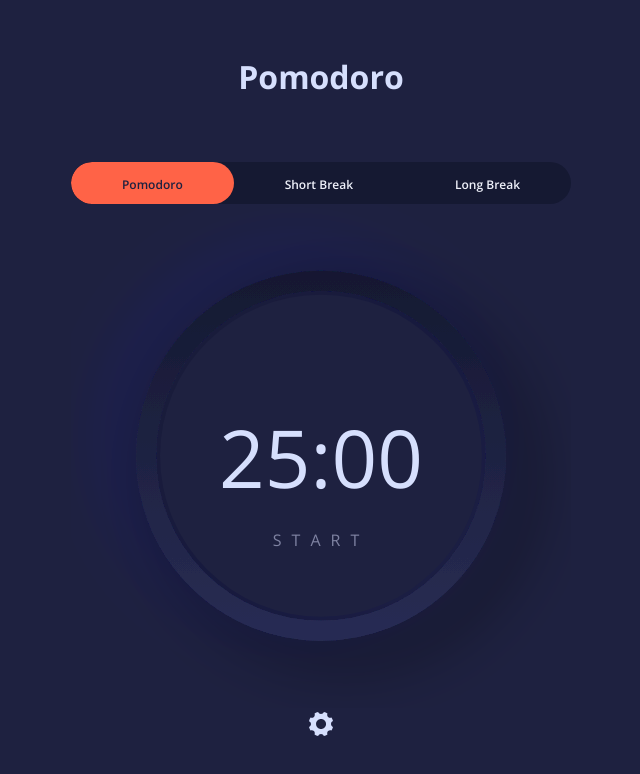
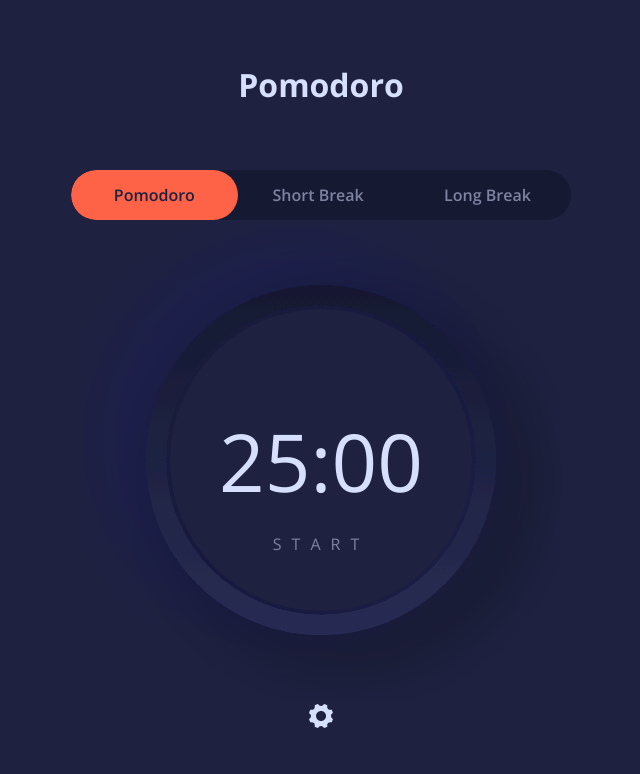
Before and after one commit to huyenluu/pomodoro, a Next.js app: page / in a window 1280 px wide. Shown: the top 774 px of the page, without its empty margins (319-959 px from the left). Built offline with nearby package versions, Linux system fonts and the light colour scheme.

Commit message:
update animation on ButtonGroup components and other minor ui fix

```diff
--- a/components/ButtonGroup.js
+++ b/components/ButtonGroup.js
@@ -1,51 +1,66 @@
-import React from "react";
+//
+
+import React, { useRef, useEffect, useState } from "react";
 import { motion } from "framer-motion";
 import { useTheme } from "styled-components";
 import { TabBar } from "../styles/Index.styles";
 
 function ButtonGroup({ activeTab, onTabChange, mainColor }) {
   const theme = useTheme();
-  const buttonVariants = {
-    inactive: {
-      backgroundColor: "transparent",
-      color: theme.colors.greyLight,
-      transition: {
-        duration: 1,
-        easy: "easeInOut",
-      },
-    },
-    active: {
-      backgroundColor: mainColor,
-      color: theme.colors.naviBlue,
-      transition: {
-        duration: 1,
-        ease: "easeInOut",
-      },
-    },
-  };
+  const pomodoroRef = useRef(null);
+  const shortBreakRef = useRef(null);
+  const longBreakRef = useRef(null);
+
+  const [activeBtn, setActiveBtn] = useState({position:0, label:''});
+
+  useEffect(() => {
+    switch (activeTab) {
+      case "pomodoro":
+        setActiveBtn({position:pomodoroRef.current.offsetLeft, label:'Pomodoro'});
+        break;
+      case "shortBreak":
+        setActiveBtn({position:shortBreakRef.current.offsetLeft, label:'Short Break'});
+        break;
+      case "longBreak":
+        setActiveBtn({position:longBreakRef.current.offsetLeft, label: 'Long Break'});
+        break;
+      default:
+        break;
+    }
+  }, [activeTab]);
+
   return (
     <TabBar>
       <motion.button
+        animate={{
+          x: activeBtn.position,
+          transition: { duration: 0.5, ease: "easeInOut" }
+        }}
+        style={{
+          position: "absolute",
+          width: "33.33%",
+          height: "100%",
+          backgroundColor: mainColor,
+          color: theme.colors.naviBlue,
+        }}
+      >
+        {activeBtn.label}
+      </motion.button>
+      <motion.button
+        ref={pomodoroRef}
         onClick={() => onTabChange("pomodoro")}
-        variants={buttonVariants}
-        initial={"inactive"}
-        animate={activeTab === "pomodoro" ? "active" : "inactive"}
       >
         Pomodoro
       </motion.button>
       <motion.button
+        ref={shortBreakRef}
         onClick={() => onTabChange("shortBreak")}
-        variants={buttonVariants}
-        initial={"inactive"}
-        animate={activeTab === "shortBreak" ? "active" : "inactive"}
       >
         Short Break
       </motion.button>
       <motion.button
+        ref={longBreakRef}
         onClick={() => onTabChange("longBreak")}
-        variants={buttonVariants}
-        initial={"inactive"}
-        animate={activeTab === "longBreak" ? "active" : "inactive"}
       >
         Long Break
       </motion.button>
--- a/components/CircularProgressBar.js
+++ b/components/CircularProgressBar.js
@@ -3,11 +3,10 @@ import { motion } from "framer-motion";
 import { CircularContent } from "../styles/Index.styles";
 import { useTheme } from "styled-components";
 
-//to-do recalculate RASDIUS
 function CircularProgress({
   progress,
   mainColor,
-  size = 500,
+  size = 480,
   strokeWidth = 10,
   children,
 }) {
@@ -31,8 +30,8 @@ function CircularProgress({
 
   return (
     <motion.svg
-      width="100%"
-      height="100%"
+      width={size}
+      height={size}
       viewBox={`0 0 ${size} ${size}`}
       className="timer-svg"
     >
--- a/components/Main.js
+++ b/components/Main.js
@@ -6,14 +6,11 @@ import { IoIosSettings } from "react-icons/io";
 import { AppContainer } from "../styles/Index.styles";
 import { SettingsContext } from "../context/SettingContext";
 
-//to-do: check responsiveness
-//to-do: handle timer finish state
-
 function Main() {
   const [isModalOpen, setIsModalOpen] = useState(false);
   const { settings } = useContext(SettingsContext);
   return (
-    <AppContainer font={settings.font}>
+    <AppContainer $font={settings.font}>
       <h1 className="title">Pomodoro</h1>
       <Timer />
       <div onClick={() => setIsModalOpen(true)}>
--- a/components/SettingsModal.js
+++ b/components/SettingsModal.js
@@ -10,7 +10,7 @@ import {
 } from "../styles/Settings.styles";
 import { SettingsContext } from "../context/SettingContext";
 
-//to-do: handle setting changes
+
 function SettingsModal({ isOpen, onClose }) {
   const { settings, setSettings } = useContext(SettingsContext);
   const [values, setValues] = useState(settings);
--- a/pages/_document.js
+++ b/pages/_document.js
@@ -1,6 +1,34 @@
-import { Html, Head, Main, NextScript } from "next/document";
+import Document, { Html, Head, Main, NextScript } from 'next/document';
+import { ServerStyleSheet } from 'styled-components';
 
-export default function Document() {
+class MyDocument extends Document {
+  static async getInitialProps(ctx) {
+    const sheet = new ServerStyleSheet();
+    const originalRenderPage = ctx.renderPage;
+
+    try {
+      ctx.renderPage = () =>
+        originalRenderPage({
+          enhanceApp: (App) => (props) =>
+            sheet.collectStyles(<App {...props} />),
+        });
+
+      const initialProps = await Document.getInitialProps(ctx);
+      return {
+        ...initialProps,
+        styles: (
+          <>
+            {initialProps.styles}
+            {sheet.getStyleElement()}
+          </>
+        ),
+      };
+    } finally {
+      sheet.seal();
+    }
+  }
+
+  render() {
     return (
       <Html>
         <Head>
@@ -27,3 +55,6 @@ export default function Document() {
       </Html>
     );
   }
+}
+
+export default MyDocument;
--- a/pages/index.js
+++ b/pages/index.js
@@ -4,11 +4,10 @@ import Head from "next/head";
 import { ThemeProvider } from "styled-components";
 import { theme } from "../styles/Theme.style";
 import { SettingsProvider } from "../context/SettingContext";
-//import Main from "../components/Main"
+import Main from "../components/Main"
 
-//to-do: check responsiveness
-//to-do: handle timer finish state
-const Main = dynamic(() => import("../components/Main"), { ssr: false });
+
+//const Main = dynamic(() => import("../components/Main"), { ssr: true });
 function App() {
   return (
     <>
--- a/styles/Index.styles.js
+++ b/styles/Index.styles.js
@@ -1,7 +1,8 @@
 import styled from "styled-components";
+import {media} from "./Theme.style";
 
 export const AppContainer = styled.div`
-  font-family: ${(props) => props.font};
+  font-family: ${(props) => props.$font};
   background-color: ${(props) => props.theme.colors.naviBlue};
   display: flex;
   justify-content: center;
@@ -36,6 +37,7 @@ export const AppContainer = styled.div`
 // Button Group
 
 export const TabBar = styled.div`
+  position: relative;
   display: flex;
   border-radius: 1.75rem;
   overflow: hidden;
@@ -43,6 +45,9 @@ export const TabBar = styled.div`
   width: 100%;
   max-width: 500px;
   button {
+    display: flex;
+    align-items: center;
+    justify-content: center;
     flex-grow: 1;
     padding: 16px 20px;
     border: none;
@@ -52,7 +57,10 @@ export const TabBar = styled.div`
     border-radius: 1.75rem;
     color: ${(props) => props.theme.colors.grey};
     font-weight: 600;
-    font-size: 0.75rem;
+    font-size: 1rem;
+    @media ${media.small} {
+      font-size: .75rem;
+    }
   }
 `;
 
@@ -62,6 +70,7 @@ export const CircularContent = styled.div`
   justify-content: center;
   align-items: center;
   height: 100%;
+  width:100%;
   .time-container {
     position: relative;
   }
--- a/styles/Settings.styles.js
+++ b/styles/Settings.styles.js
@@ -1,4 +1,5 @@
 import styled from "styled-components";
+import {media} from "./Theme.style";
 
 export const ModalOverlay = styled.div`
   position: fixed;
@@ -48,6 +49,12 @@ export const ModalOverlay = styled.div`
       padding-block: 1.5rem;
       width: 100%;
     }
+    .settings {
+      @media ${media.small} {
+        flex-direction: column;
+        gap: 1rem;
+      }
+    }
     .settings,
     .font {
       border-bottom: 1px solid grey-blue;
@@ -66,6 +73,9 @@ export const ModalOverlay = styled.div`
       display: flex;
       flex-direction: column;
       width: 30%;
+      @media ${media.small} {
+        width: 100%;
+      }
     }
   }
 `;
--- a/styles/Theme.style.js
+++ b/styles/Theme.style.js
@@ -16,3 +16,15 @@ export const theme = {
     fontRoboto: "'Roboto Mono', sans-serif",
   },
 };
+
+const breakpoints = {
+  small: 480,
+  medium: 768,
+  large: 1024
+};
+
+export const media = {
+  small: `(max-width: ${breakpoints.small}px)`,
+  medium: `(max-width: ${breakpoints.medium}px)`,
+  large: `(max-width: ${breakpoints.large}px)`
+};
--- a/styles/globals.css
+++ b/styles/globals.css
@@ -98,3 +98,8 @@ button,
 [type="submit"] {
   -webkit-appearance: button;
 }
+button:active, button:focus {
+  background-color: transparent; /* or any desired color */
+  outline: none;  /* to remove any browser-specific focus outlines */
+  box-shadow: none;  /* to remove any focus shadow */
+}
```
Lines whose indentation alone changed are shown as unchanged.
